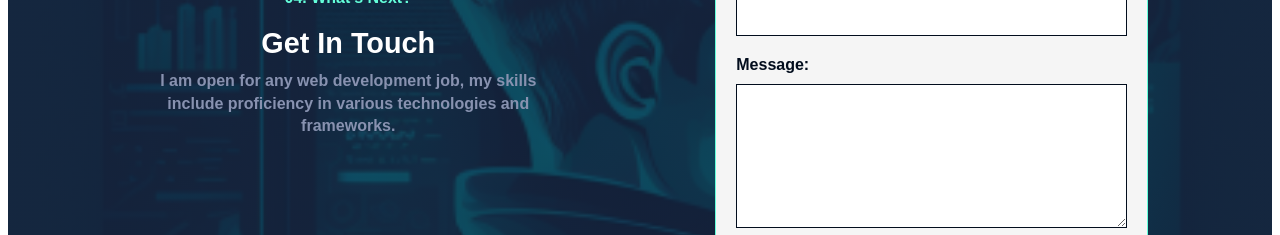
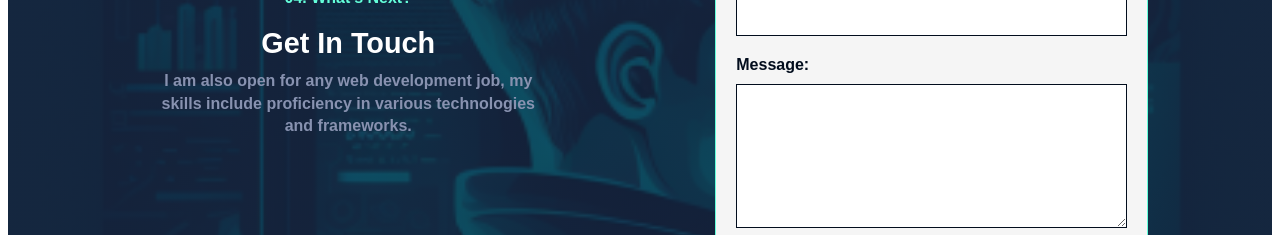
Before and after one commit to Amudacodes/My-Potfolio-Website, a SvelteKit app: page / in a window 1280 px wide. Shown: the part 2685-2920 px from the top of the page. Built offline with nearby package versions, Linux system fonts and the light colour scheme.

Commit message:
added something

```diff
--- a/src/routes/+page.svelte
+++ b/src/routes/+page.svelte
@@ -813,7 +813,7 @@ input[type="submit"]:hover {
     <p class="contact_head1">04. What's Next?</p>
     <h2 class="contact_head2">Get In Touch</h2>
     <p class="contact_headp">
-        I am open for any web development job, my skills
+        I am also open for any web development job, my skills
         include proficiency in various technologies and frameworks.
     </p>
   </div>
```
